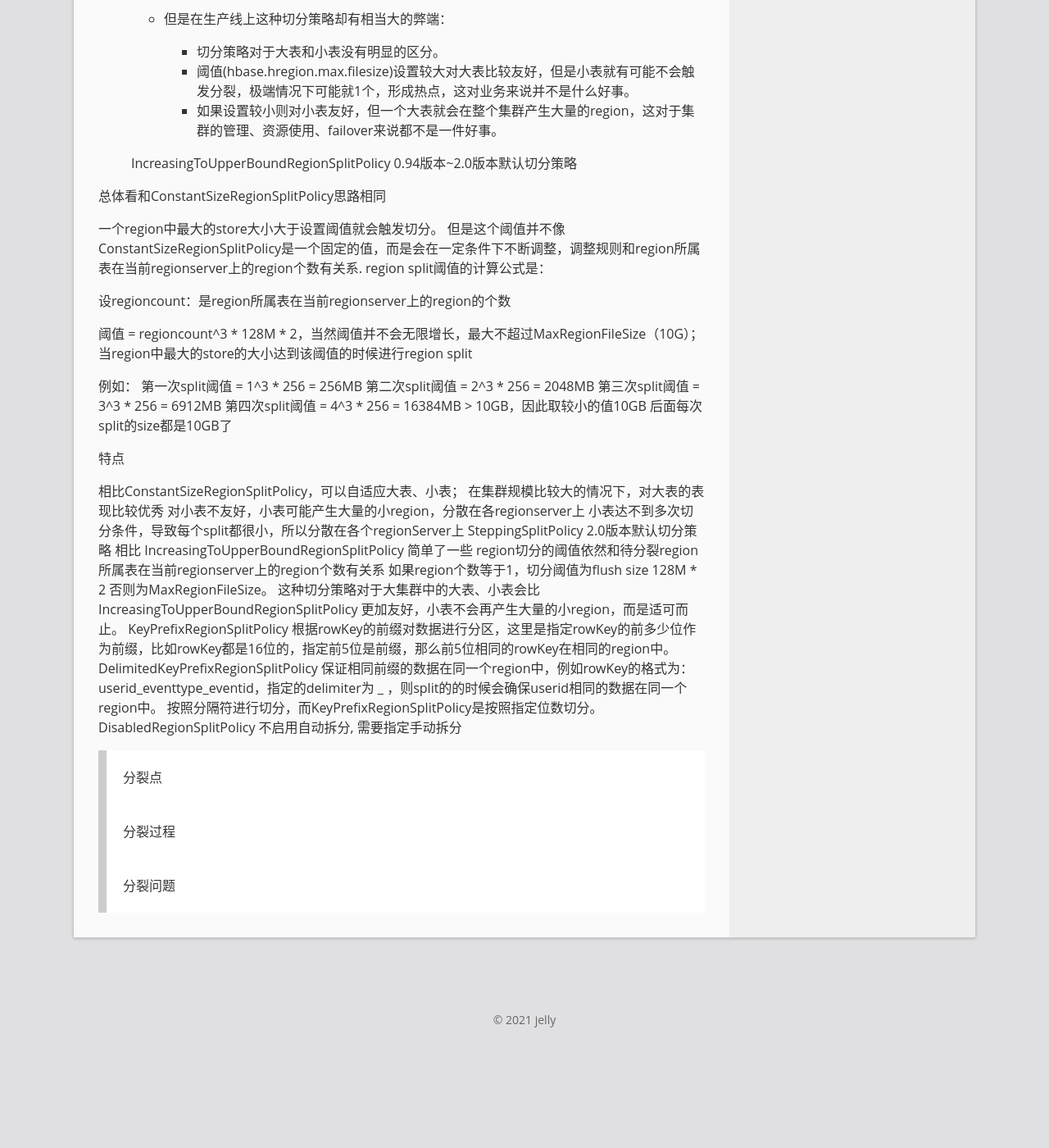
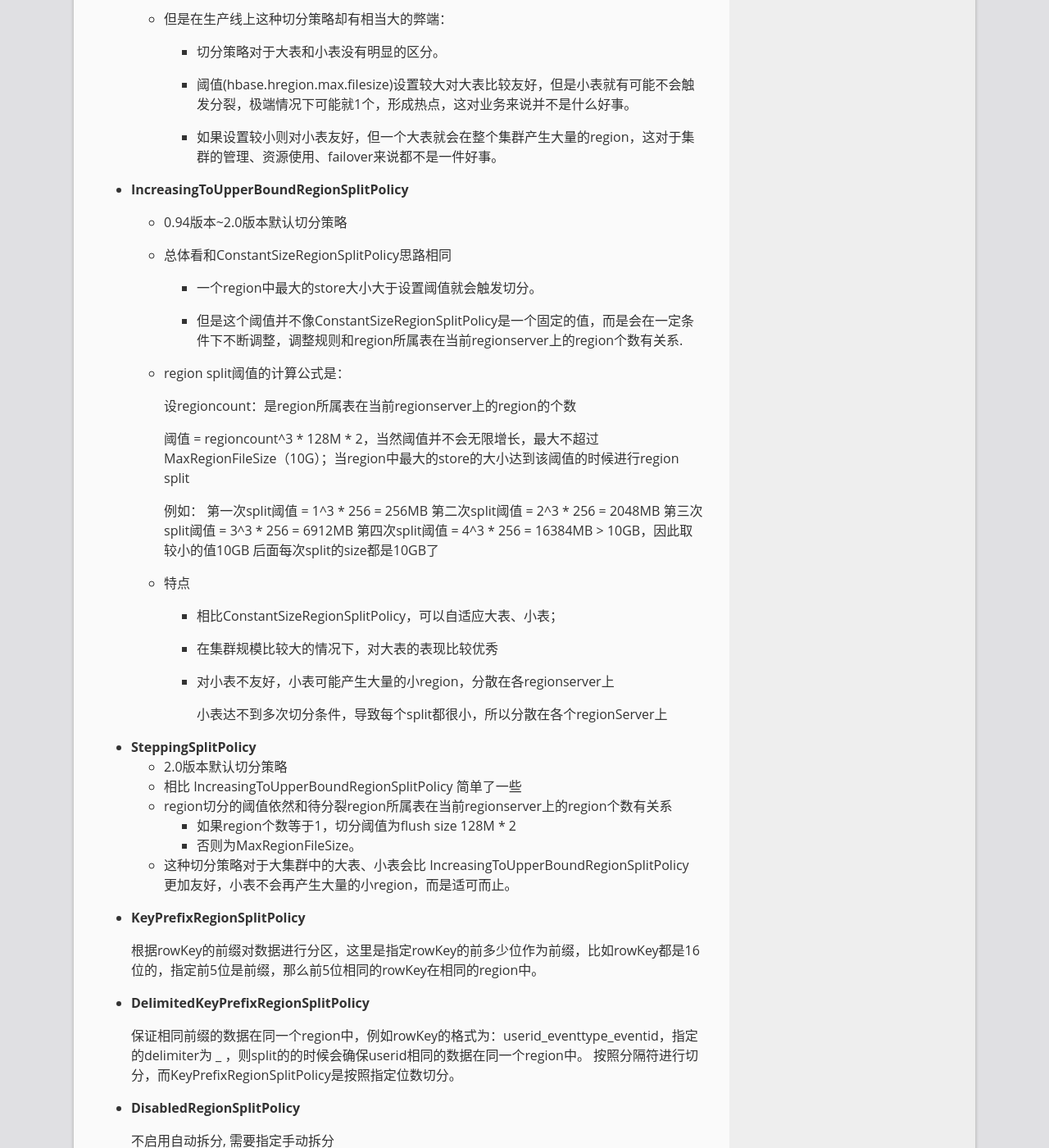
Before and after one commit to jelly-wzj/bigdata, a Jekyll site: the page built from _posts/2021-06-01-hbase region split的过程.md, in a window 1280 px wide and 1400 px high, scrolled down 576 px. Shown: the whole window at 82% size. Built offline with Jekyll 4.4.1, drawn with Linux system fonts in a browser that asks for light colours; before the commit the page ends 1890 px from its top, so only the background shows below that.

```diff
--- a/_posts/2021-06-01-hbase region split的过程.md
+++ b/_posts/2021-06-01-hbase region split的过程.md
@@ -14,59 +14,85 @@
 当region过大的时候，hbase会将region拆分为两个region , 这也是Hbase的一个优点 .
 HBase的region split策略一共有以下6种：
 
-* ConstantSizeRegionSplitPolicy
+* **ConstantSizeRegionSplitPolicy**
 
   * 0.94版本前，HBase region的默认切分策略
 
   * 当region中最大的store大小超过某个阈值(hbase.hregion.max.filesize=10G)之后就会触发切分，一个region等分为2个region。
 
   * 但是在生产线上这种切分策略却有相当大的弊端：
+
     * 切分策略对于大表和小表没有明显的区分。
+
     *  阈值(hbase.hregion.max.filesize)设置较大对大表比较友好，但是小表就有可能不会触发分裂，极端情况下可能就1个，形成热点，这对业务来说并不是什么好事。
+
     * 如果设置较小则对小表友好，但一个大表就会在整个集群产生大量的region，这对于集群的管理、资源使用、failover来说都不是一件好事。
 
 
 
-  IncreasingToUpperBoundRegionSplitPolicy
-  0.94版本~2.0版本默认切分策略
+* **IncreasingToUpperBoundRegionSplitPolicy**
 
-总体看和ConstantSizeRegionSplitPolicy思路相同
+  * 0.94版本~2.0版本默认切分策略
 
-一个region中最大的store大小大于设置阈值就会触发切分。
-但是这个阈值并不像ConstantSizeRegionSplitPolicy是一个固定的值，而是会在一定条件下不断调整，调整规则和region所属表在当前regionserver上的region个数有关系.
-region split阈值的计算公式是：
+  * 总体看和ConstantSizeRegionSplitPolicy思路相同
 
-设regioncount：是region所属表在当前regionserver上的region的个数
+    * 一个region中最大的store大小大于设置阈值就会触发切分。
 
-阈值 = regioncount^3 * 128M * 2，当然阈值并不会无限增长，最大不超过MaxRegionFileSize（10G）；当region中最大的store的大小达到该阈值的时候进行region split
+    * 但是这个阈值并不像ConstantSizeRegionSplitPolicy是一个固定的值，而是会在一定条件下不断调整，调整规则和region所属表在当前regionserver上的region个数有关系.
 
-例如：
-第一次split阈值 = 1^3 * 256 = 256MB
-第二次split阈值 = 2^3 * 256 = 2048MB
-第三次split阈值 = 3^3 * 256 = 6912MB
-第四次split阈值 = 4^3 * 256 = 16384MB > 10GB，因此取较小的值10GB
-后面每次split的size都是10GB了
 
-特点
 
-相比ConstantSizeRegionSplitPolicy，可以自适应大表、小表；
-在集群规模比较大的情况下，对大表的表现比较优秀
-对小表不友好，小表可能产生大量的小region，分散在各regionserver上
-小表达不到多次切分条件，导致每个split都很小，所以分散在各个regionServer上
-SteppingSplitPolicy
-2.0版本默认切分策略
-相比 IncreasingToUpperBoundRegionSplitPolicy 简单了一些
-region切分的阈值依然和待分裂region所属表在当前regionserver上的region个数有关系
-如果region个数等于1，切分阈值为flush size 128M * 2
-否则为MaxRegionFileSize。
-这种切分策略对于大集群中的大表、小表会比 IncreasingToUpperBoundRegionSplitPolicy 更加友好，小表不会再产生大量的小region，而是适可而止。
-KeyPrefixRegionSplitPolicy
-根据rowKey的前缀对数据进行分区，这里是指定rowKey的前多少位作为前缀，比如rowKey都是16位的，指定前5位是前缀，那么前5位相同的rowKey在相同的region中。
-DelimitedKeyPrefixRegionSplitPolicy
-保证相同前缀的数据在同一个region中，例如rowKey的格式为：userid_eventtype_eventid，指定的delimiter为 _ ，则split的的时候会确保userid相同的数据在同一个region中。
-按照分隔符进行切分，而KeyPrefixRegionSplitPolicy是按照指定位数切分。
-DisabledRegionSplitPolicy
-不启用自动拆分, 需要指定手动拆分
+  * region split阈值的计算公式是：
+
+    设regioncount：是region所属表在当前regionserver上的region的个数
+
+    阈值 = regioncount^3 * 128M * 2，当然阈值并不会无限增长，最大不超过MaxRegionFileSize（10G）；当region中最大的store的大小达到该阈值的时候进行region split
+
+    例如：
+    第一次split阈值 = 1^3 * 256 = 256MB
+    第二次split阈值 = 2^3 * 256 = 2048MB
+    第三次split阈值 = 3^3 * 256 = 6912MB
+    第四次split阈值 = 4^3 * 256 = 16384MB > 10GB，因此取较小的值10GB
+    后面每次split的size都是10GB了
+
+  * 特点
+
+    * 相比ConstantSizeRegionSplitPolicy，可以自适应大表、小表；
+
+    * 在集群规模比较大的情况下，对大表的表现比较优秀
+
+    * 对小表不友好，小表可能产生大量的小region，分散在各regionserver上
+
+      小表达不到多次切分条件，导致每个split都很小，所以分散在各个regionServer上
+
+
+
+* **SteppingSplitPolicy**
+  * 2.0版本默认切分策略
+  * 相比 IncreasingToUpperBoundRegionSplitPolicy 简单了一些
+  * region切分的阈值依然和待分裂region所属表在当前regionserver上的region个数有关系
+    * 如果region个数等于1，切分阈值为flush size 128M * 2
+    * 否则为MaxRegionFileSize。
+  * 这种切分策略对于大集群中的大表、小表会比 IncreasingToUpperBoundRegionSplitPolicy 更加友好，小表不会再产生大量的小region，而是适可而止。
+
+
+
+* **KeyPrefixRegionSplitPolicy**
+
+  根据rowKey的前缀对数据进行分区，这里是指定rowKey的前多少位作为前缀，比如rowKey都是16位的，指定前5位是前缀，那么前5位相同的rowKey在相同的region中。
+
+
+
+* **DelimitedKeyPrefixRegionSplitPolicy**
+
+  保证相同前缀的数据在同一个region中，例如rowKey的格式为：userid_eventtype_eventid，指定的delimiter为 _ ，则split的的时候会确保userid相同的数据在同一个region中。
+  按照分隔符进行切分，而KeyPrefixRegionSplitPolicy是按照指定位数切分。
+
+
+
+* **DisabledRegionSplitPolicy**
+
+  不启用自动拆分, 需要指定手动拆分
 
 > 分裂点
 
```
